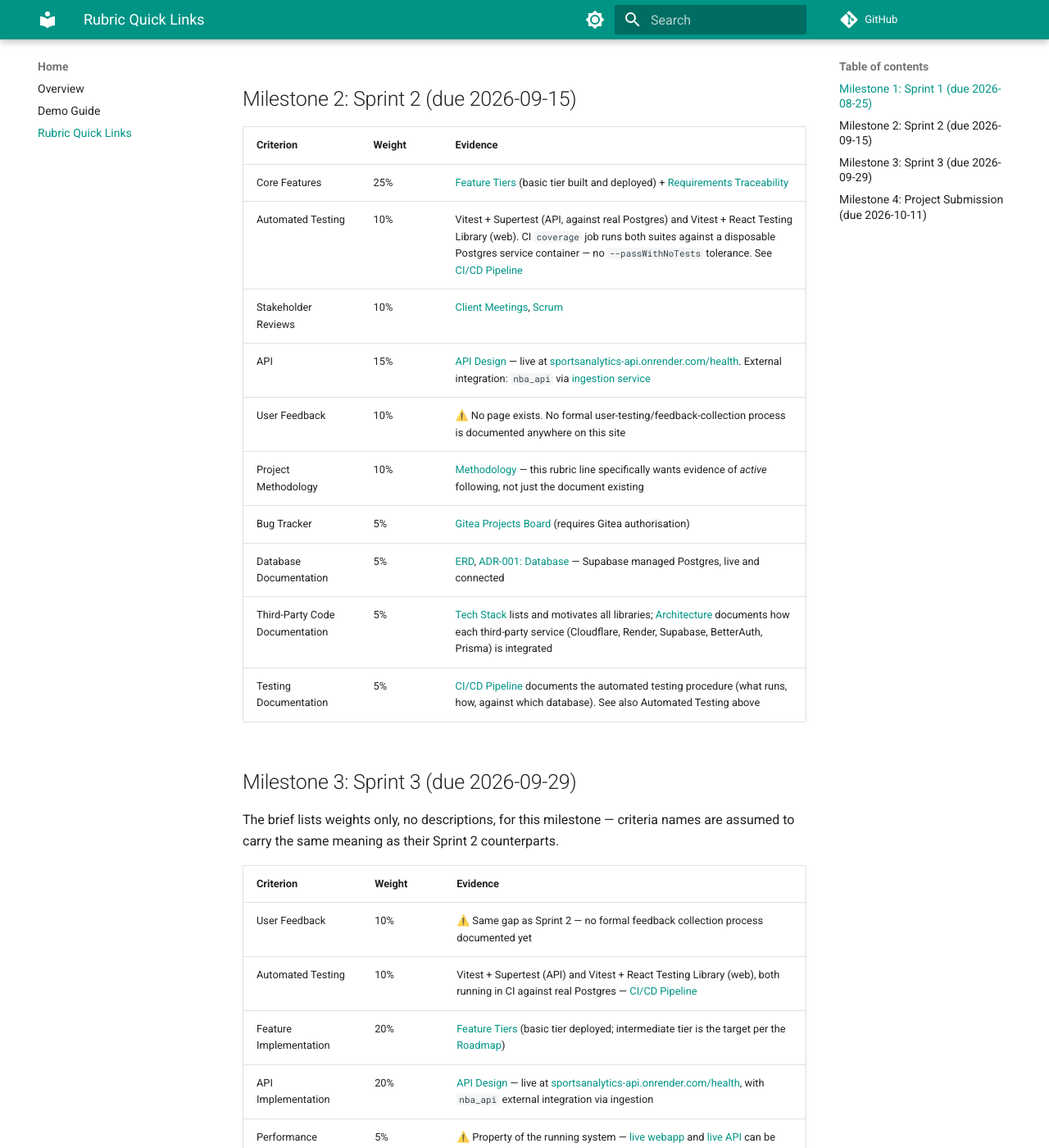
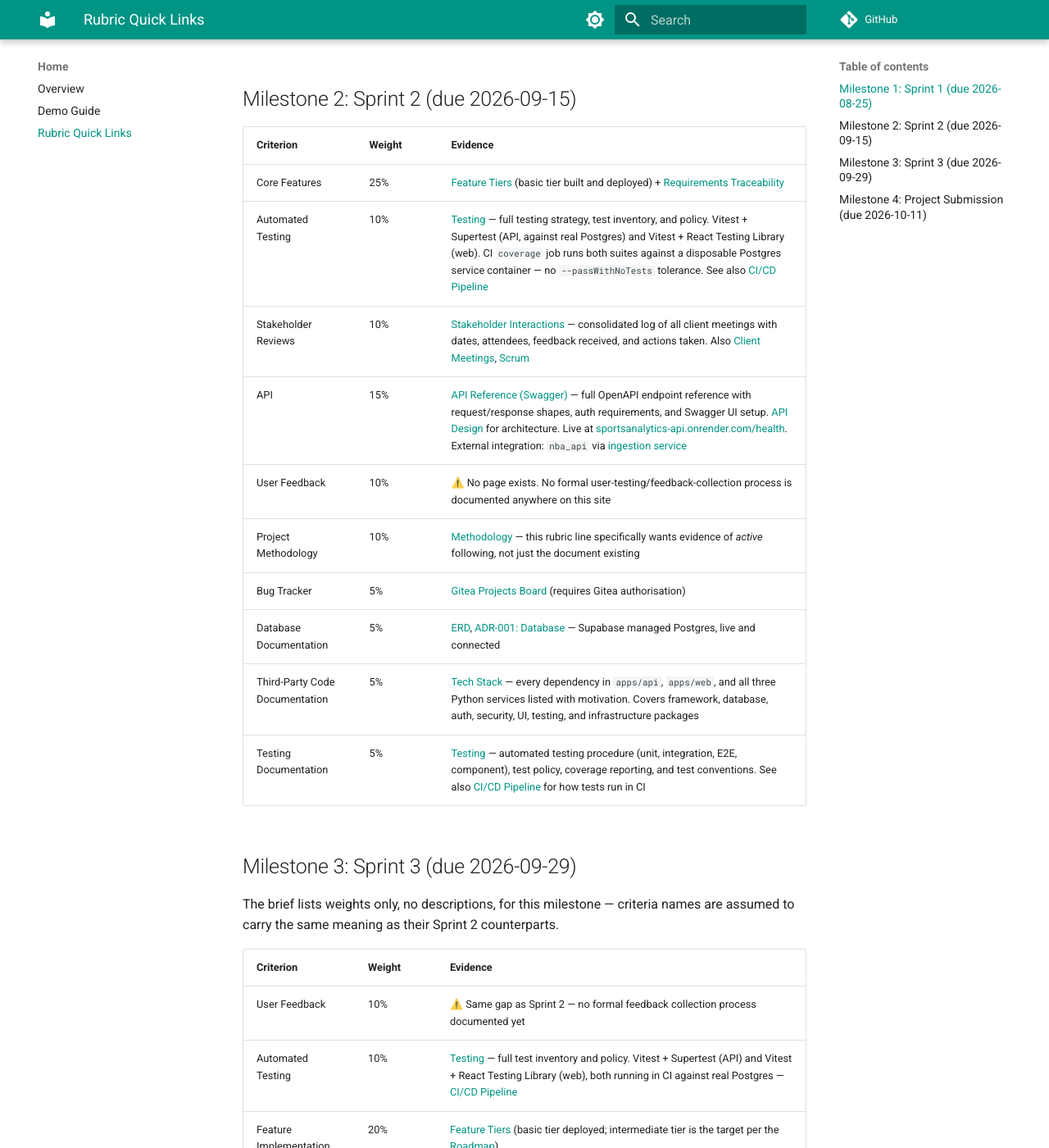
Before and after one commit to Sports-Analytics-Innovation-Platform/Innovation-Documentation-Website, an MkDocs documentation site: the page built from docs/rubric-links.md, in a window 1280 px wide and 1400 px high, scrolled down 1223 px. Shown: the whole window at 82% size. Built offline with MkDocs 1.6.1 and Material for MkDocs 9.7.7, drawn with Linux system fonts in a browser that asks for light colours; comment, search, counter and statistics services are not loaded; some of the changed text lies outside the part shown.

Commit message:
docs: update rubric quick links with testing, stakeholder, API reference, and tech stack pages

```diff
--- a/docs/rubric-links.md
+++ b/docs/rubric-links.md
@@ -17,7 +17,7 @@ One page mapping every rubric criterion (from the COMS3011A project brief) to wh
 | Git Methodology | 5% | [Git Methodology](git-methodology.md) |
 | Project Methodology | 10% | [Methodology](methodology.md) |
 | Tech Stack | 5% | [Tech Stack](tech-stack.md) — fully listed and motivated |
-| Stakeholder Interaction | 10% | [Client Meetings](meetings/client/index.md), [Scrum](meetings/scrum/index.md) |
+| Stakeholder Interaction | 10% | [Stakeholder Interactions](stakeholder-interactions.md) — full log of client meetings with feedback traceability. Also [Client Meetings](meetings/client/index.md), [Scrum](meetings/scrum/index.md) |
 | Initial Design & Dev Plan | 20% | [Architecture](design/architecture.md), [ERD](design/erd.md), [API Design](design/api-design.md), [UI Overview](design/wireframes.md), [Feature Tiers](design/feature-tiers.md), [Roadmap](design/roadmap.md) |
 | Implementation | 20% | Live webapp at [sportsanalytics.pages.dev](https://sportsanalytics.pages.dev/), live API at [sportsanalytics-api.onrender.com](https://sportsanalytics-api.onrender.com/health), codebase on Gitea |
 
@@ -26,15 +26,15 @@ One page mapping every rubric criterion (from the COMS3011A project brief) to wh
 | Criterion | Weight | Evidence |
 |---|---|---|
 | Core Features | 25% | [Feature Tiers](design/feature-tiers.md) (basic tier built and deployed) + [Requirements Traceability](requirements.md) |
-| Automated Testing | 10% | Vitest + Supertest (API, against real Postgres) and Vitest + React Testing Library (web). CI `coverage` job runs both suites against a disposable Postgres service container — no `--passWithNoTests` tolerance. See [CI/CD Pipeline](ci-cd.md) |
-| Stakeholder Reviews | 10% | [Client Meetings](meetings/client/index.md), [Scrum](meetings/scrum/index.md) |
-| API | 15% | [API Design](design/api-design.md) — live at [sportsanalytics-api.onrender.com/health](https://sportsanalytics-api.onrender.com/health). External integration: `nba_api` via [ingestion service](design/architecture.md) |
+| Automated Testing | 10% | [Testing](testing.md) — full testing strategy, test inventory, and policy. Vitest + Supertest (API, against real Postgres) and Vitest + React Testing Library (web). CI `coverage` job runs both suites against a disposable Postgres service container — no `--passWithNoTests` tolerance. See also [CI/CD Pipeline](ci-cd.md) |
+| Stakeholder Reviews | 10% | [Stakeholder Interactions](stakeholder-interactions.md) — consolidated log of all client meetings with dates, attendees, feedback received, and actions taken. Also [Client Meetings](meetings/client/index.md), [Scrum](meetings/scrum/index.md) |
+| API | 15% | [API Reference (Swagger)](api-reference.md) — full OpenAPI endpoint reference with request/response shapes, auth requirements, and Swagger UI setup. [API Design](design/api-design.md) for architecture. Live at [sportsanalytics-api.onrender.com/health](https://sportsanalytics-api.onrender.com/health). External integration: `nba_api` via [ingestion service](design/architecture.md) |
 | User Feedback | 10% | ⚠️ No page exists. No formal user-testing/feedback-collection process is documented anywhere on this site |
 | Project Methodology | 10% | [Methodology](methodology.md) — this rubric line specifically wants evidence of *active* following, not just the document existing |
 | Bug Tracker | 5% | [Gitea Projects Board](https://sdp.ms.wits.ac.za/innovation/sportsanalytics/projects/8) (requires Gitea authorisation) |
 | Database Documentation | 5% | [ERD](design/erd.md), [ADR-001: Database](decisions/adr-001-database.md) — Supabase managed Postgres, live and connected |
-| Third-Party Code Documentation | 5% | [Tech Stack](tech-stack.md) lists and motivates all libraries; [Architecture](design/architecture.md) documents how each third-party service (Cloudflare, Render, Supabase, BetterAuth, Prisma) is integrated |
-| Testing Documentation | 5% | [CI/CD Pipeline](ci-cd.md) documents the automated testing procedure (what runs, how, against which database). See also Automated Testing above |
+| Third-Party Code Documentation | 5% | [Tech Stack](tech-stack.md) — every dependency in `apps/api`, `apps/web`, and all three Python services listed with motivation. Covers framework, database, auth, security, UI, testing, and infrastructure packages |
+| Testing Documentation | 5% | [Testing](testing.md) — automated testing procedure (unit, integration, E2E, component), test policy, coverage reporting, and test conventions. See also [CI/CD Pipeline](ci-cd.md) for how tests run in CI |
 
 ## Milestone 3: Sprint 3 (due 2026-09-29)
 
@@ -43,9 +43,9 @@ The brief lists weights only, no descriptions, for this milestone — criteria n
 | Criterion | Weight | Evidence |
 |---|---|---|
 | User Feedback | 10% | ⚠️ Same gap as Sprint 2 — no formal feedback collection process documented yet |
-| Automated Testing | 10% | Vitest + Supertest (API) and Vitest + React Testing Library (web), both running in CI against real Postgres — [CI/CD Pipeline](ci-cd.md) |
+| Automated Testing | 10% | [Testing](testing.md) — full test inventory and policy. Vitest + Supertest (API) and Vitest + React Testing Library (web), both running in CI against real Postgres — [CI/CD Pipeline](ci-cd.md) |
 | Feature Implementation | 20% | [Feature Tiers](design/feature-tiers.md) (basic tier deployed; intermediate tier is the target per the [Roadmap](design/roadmap.md)) |
-| API Implementation | 20% | [API Design](design/api-design.md) — live at [sportsanalytics-api.onrender.com/health](https://sportsanalytics-api.onrender.com/health), with `nba_api` external integration via ingestion |
+| API Implementation | 20% | [API Reference (Swagger)](api-reference.md) — full endpoint documentation. [API Design](design/api-design.md) for architecture. Live at [sportsanalytics-api.onrender.com/health](https://sportsanalytics-api.onrender.com/health), with `nba_api` external integration via ingestion |
 | Performance | 5% | ⚠️ Property of the running system — [live webapp](https://sportsanalytics.pages.dev/) and [live API](https://sportsanalytics-api.onrender.com/health) can be evaluated directly |
 | Improvement | 5% | ⚠️ Would need a changelog or before/after comparison — doesn't exist yet |
 | Documentation | 15% | This site (deployed at [docs](https://sports-analytics-innovation-platform.github.io/Innovation-Documentation-Website/)), [API Design](design/api-design.md), [ERD](design/erd.md), [Architecture](design/architecture.md) |
@@ -62,7 +62,7 @@ The brief lists weights only, no descriptions, for this milestone — criteria n
 | Architecture | API | 5% | [Architecture](design/architecture.md) — non-monolithic, `apps/web` and `apps/api` independently deployed, HTTP-only communication |
 | Deployment | API | 2% | [ADR-003](decisions/adr-003-hosting-topology.md) — Render auto-deploy from GitHub mirror. Live at [sportsanalytics-api.onrender.com/health](https://sportsanalytics-api.onrender.com/health) |
 | Performance | API | 5% | ⚠️ Property of the running system — [live API](https://sportsanalytics-api.onrender.com/health) can be evaluated directly. A pinger keeps the Render instance warm so responses are immediate |
-| Design | API | 10% | [API Design](design/api-design.md) — versioned under `/v1/`, hand-written NestJS controllers/services |
+| Design | API | 10% | [API Reference (Swagger)](api-reference.md) — full OpenAPI spec with all endpoints documented. [API Design](design/api-design.md) for architecture — versioned under `/v1/`, hand-written NestJS controllers/services |
 | Accessibility | App | 5% | ⚠️ Skip-to-content link, `aria-label`, responsive breakpoints built — see [UI Overview](design/wireframes.md). `axe-core` audit planned for Sprint 2 |
 | Aesthetics | App | 3% | [UI Overview](design/wireframes.md) — dark theme with CSS custom properties, themed charts |
 | User Experience | App | 5% | [UI Overview](design/wireframes.md), live at [sportsanalytics.pages.dev](https://sportsanalytics.pages.dev/) — 8 routes, navbar navigation, court view visualisation |
@@ -73,7 +73,7 @@ The brief lists weights only, no descriptions, for this milestone — criteria n
 | Structure | App | 5% | [Architecture](design/architecture.md) — non-monolithic, separately deployed frontend and backend |
 | Git Methodology | Misc | 5% | [Git Methodology](git-methodology.md) |
 | Integration | Misc | 7% | `nba_api` (Python client for stats.nba.com) integrated via [ingestion service](design/architecture.md) (`apps/ingestion`) — fetches teams, rosters, games, and box scores into Postgres. See also [Tech Stack](tech-stack.md) |
-| Testing | Misc | 8% | Vitest + Supertest (API, against real Postgres) and Vitest + React Testing Library (web). CI runs both suites in the `coverage` job — [CI/CD Pipeline](ci-cd.md) |
+| Testing | Misc | 8% | [Testing](testing.md) — full test strategy, inventory, and policy. Vitest + Supertest (API, against real Postgres) and Vitest + React Testing Library (web). CI runs both suites in the `coverage` job — [CI/CD Pipeline](ci-cd.md) |
 | Tools | Misc | 5% | [Tech Stack](tech-stack.md), [AI Usage Ledger](ai-usage.md), [CI/CD Pipeline](ci-cd.md) |
 
 ---
```
